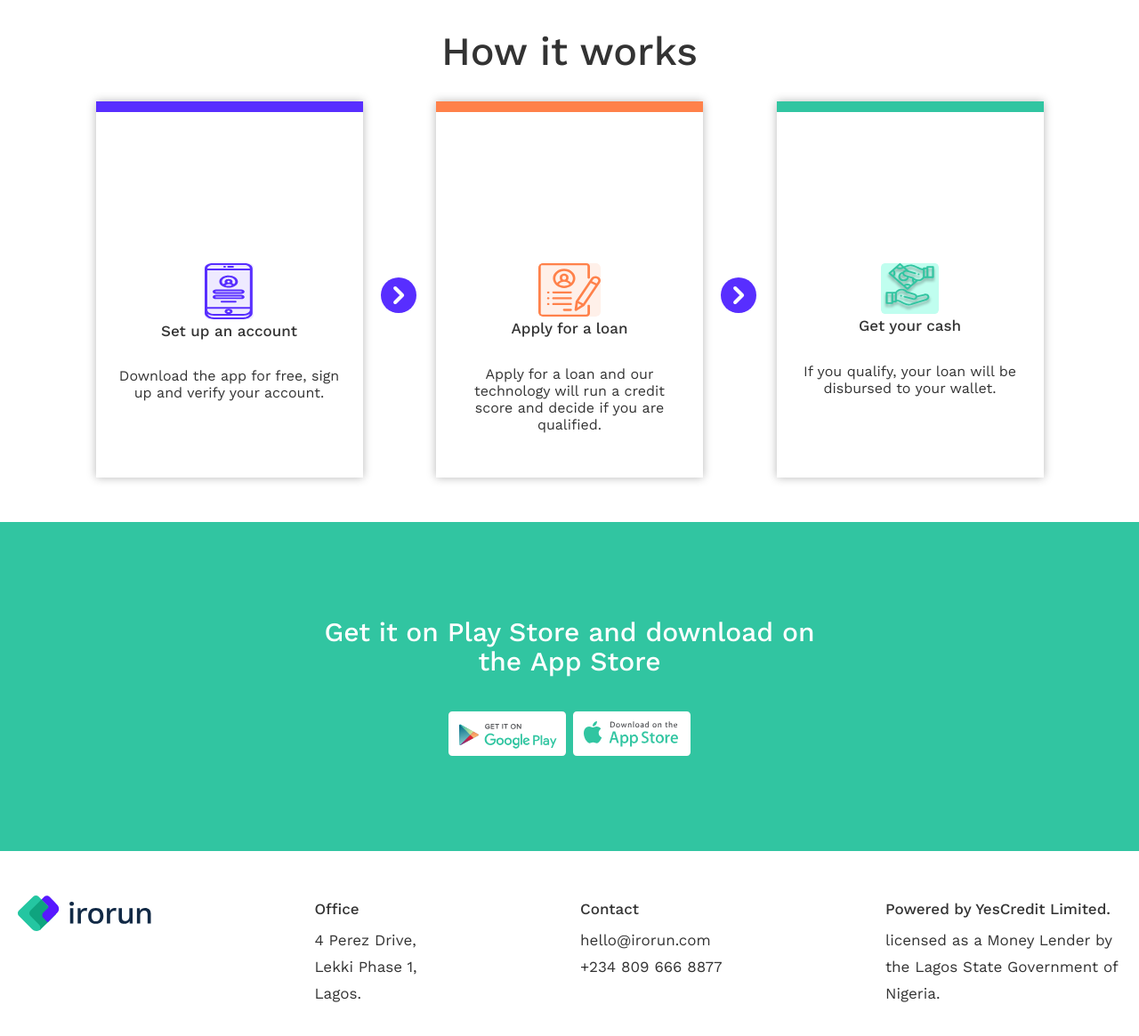
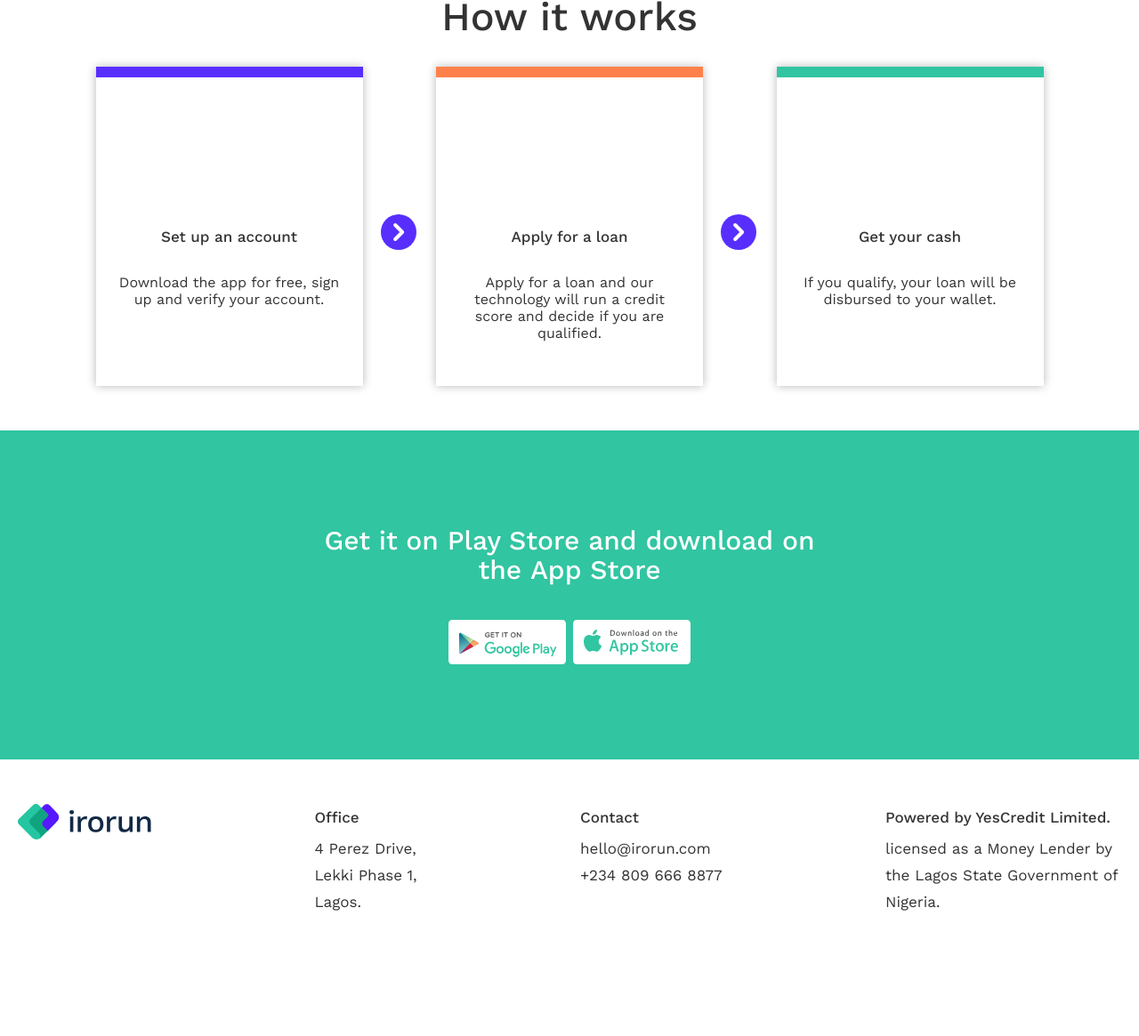
Before and after one commit to stasha-red/result-sh-advanced-css-html, a plain HTML site: page index.html in a window 1280 px wide. Shown: the part 1205-2370 px from the top of the page at 89% size. After the commit the page ends 2301 px from the top, so only its background shows below. Drawn offline with Linux system fonts and the light colour scheme.

Commit message:
Update index.html

```diff
--- a/index.html
+++ b/index.html
@@ -40,16 +40,12 @@
                         </li>
                     </ul>
                 </div>
-                <div class="two-column__media">
-                    <img src="assets/images/man-1.png" alt="">
-                </div>
+                <div class="two-column__media" style="background-image: url('assets/images/man-1.svg');"></div>
             </div>
         </section>
         <section class="two-column">
             <div class="container container--flex two-column__container">
-                <div class="two-column__media">
-                    <img src="assets/images/man-2.png" alt="">
-                </div>
+                <div class="two-column__media" style="background-image: url('assets/images/man-2.svg');"></div>
                 <div class="two-column__text">
                     <h2 class="h2 two-column__text-headline">Save on your own terms</h2>
                     <p class="lead two-column__text-lead">Savings give you financial options</p>
@@ -72,24 +68,15 @@
             <div class="container">
                 <h2 class="h2">How it works</h2>
                 <ul class="guide-list">
-                    <li class="guide-list__item guide-list__item--purple">
-                        <picture class="guide-list__item-icon">
-                            <img src="assets/icons/icon-guide-step-1.svg" width="55" alt="">
-                        </picture>
+                    <li class="guide-list__item guide-list__item--purple guide-list__item--account">
                         <h3 class="h3 guide-list__item-headline">Set up an account</h3>
                         <p class="guide-list__item-desc">Download the app for free, sign up and verify your account.</p>
                     </li>
-                    <li class="guide-list__item guide-list__item--orange">
-                        <picture class="guide-list__item-icon">
-                            <img src="assets/icons/icon-guide-step-2.svg" width="70" alt="">
-                        </picture>
+                    <li class="guide-list__item guide-list__item--orange guide-list__item--application">
                         <h3 class="h3 guide-list__item-headline">Apply for a loan</h3>
                         <p class="guide-list__item-desc">Apply for a loan and our technology will run a credit score and decide if you are qualified.</p>
                     </li>
-                    <li class="guide-list__item guide-list__item--green">
-                        <picture class="guide-list__item-icon">
-                            <img src="assets/icons/icon-guide-step-3.svg" width="65" alt="">
-                        </picture>
+                    <li class="guide-list__item guide-list__item--green guide-list__item--cash">
                         <h3 class="h3 guide-list__item-headline">Get your cash</h3>
                         <p class="guide-list__item-desc">If you qualify, your loan will be disbursed to your wallet.</p>
                     </li>
@@ -115,24 +102,28 @@
         </section>
     </main>
     <footer class="footer">
-        <address class="container container--flex footer__container">
+        <div class="container container--flex footer__container">
             <picture class="logo">
                 <img src="assets/logo.svg" width="150" alt="irorun">
             </picture>
-            <dl class="footer__section">
+            <address class="footer__section">
+                <dl class="footer__section-info">
                     <dt>Office</dt>
                     <dd>4 Perez Drive, <br> Lekki Phase 1, <br> Lagos.</dd>
                 </dl>
-            <dl class="footer__section">
+            </address>
+            <address class="footer__section">
+                <dl class="footer__section-info">
                     <dt>Contact</dt>
                     <dd><a href="mailto:hello@irorun.com">hello@irorun.com</a></dd>
                     <dd><a href="tel:+234 809 666 8877">+234 809 666 8877</a></dd>
                 </dl>
+            </address>
             <dl class="footer__section">
                 <dt>Powered by YesCredit Limited.</dt>
                 <dd>licensed as a Money Lender by the Lagos State Government of Nigeria.</dd>
             </div>
-        </address>
+        </div>
     </footer>
 </body>
 </html>
```
Lines whose indentation alone changed are shown as unchanged.
